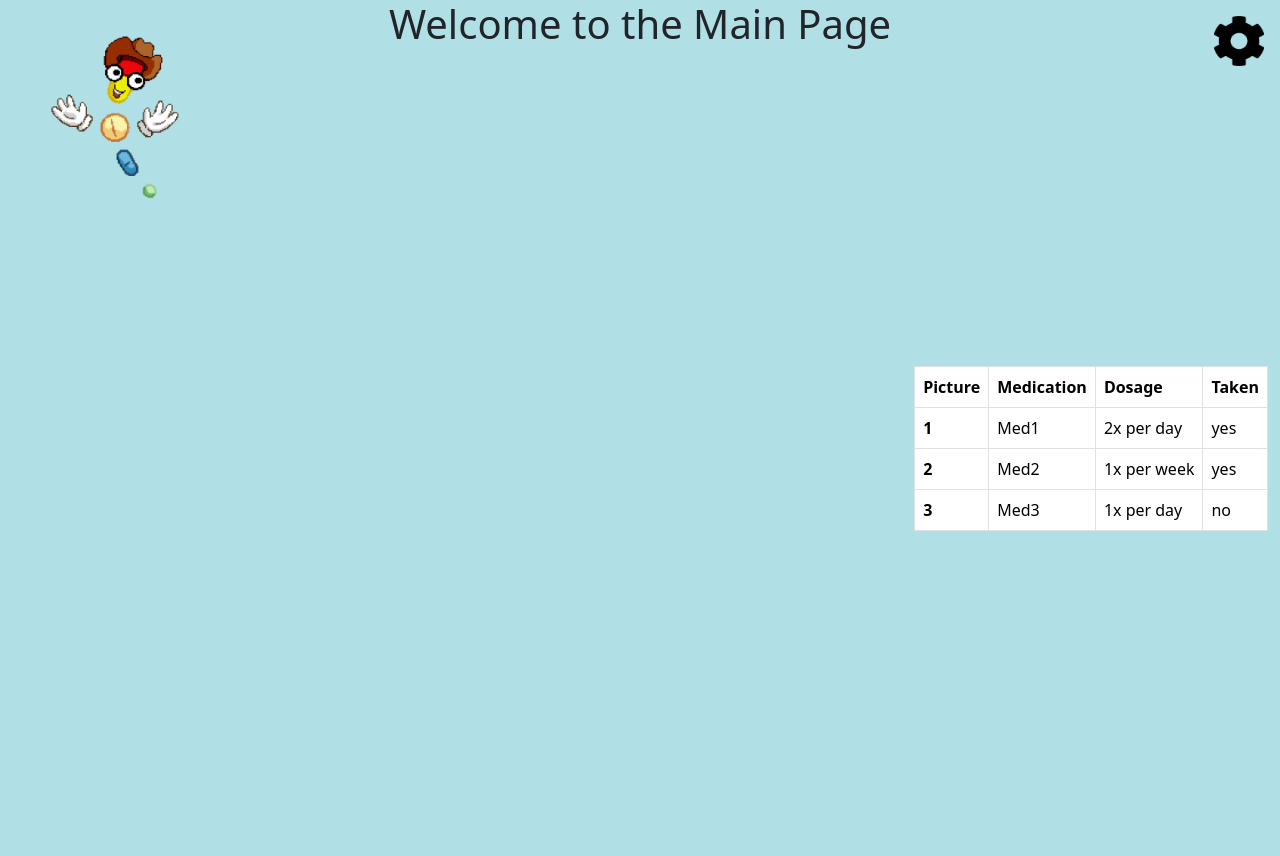
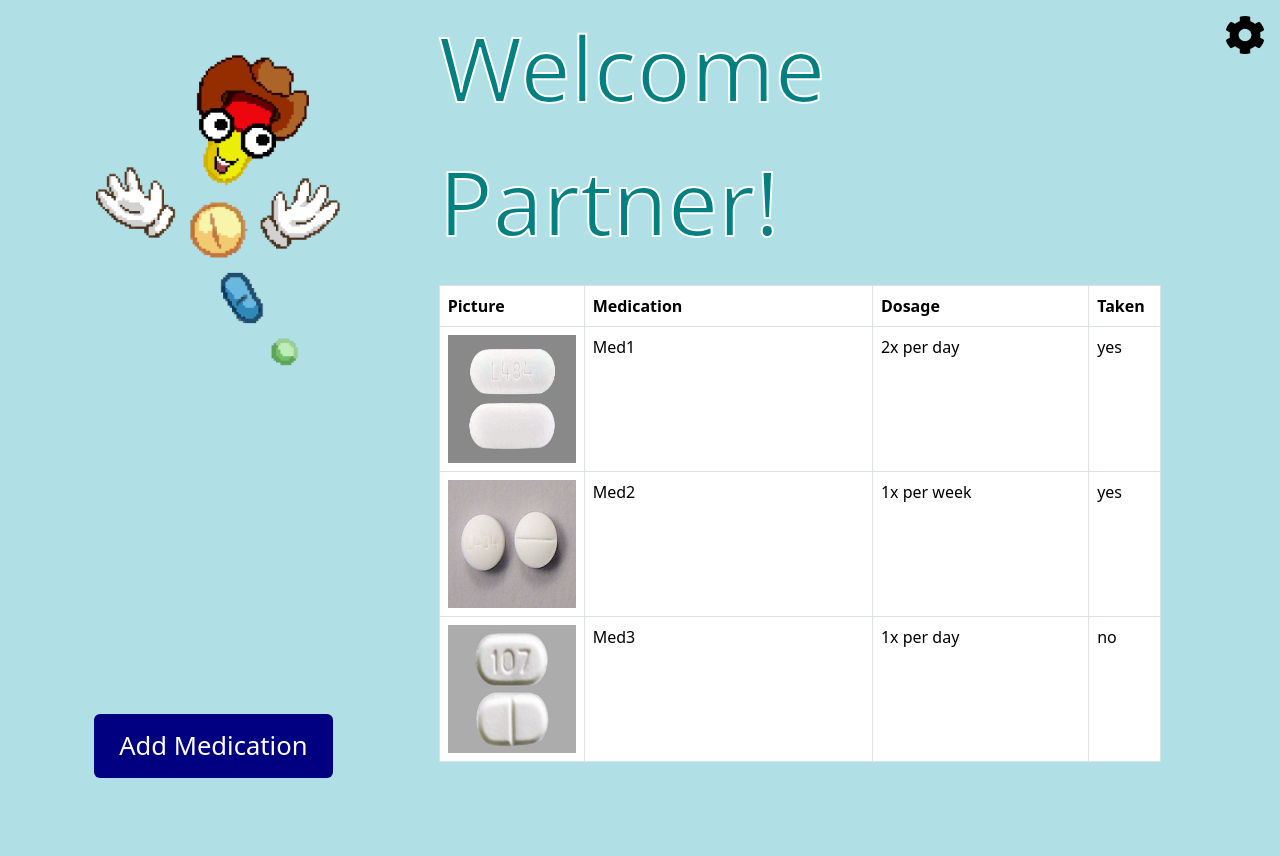
Before and after one commit to RockstarRyan/cen3031-project, a PHP site: page /main.html in a window 1280 px wide. After the commit the page ends 778 px from the top, so only its background shows below. Run offline with PHP 8.4, Linux system fonts and the light colour scheme.

Commit message:
some updates to main

```diff
--- a/css/mainStyle.css
+++ b/css/mainStyle.css
@@ -1,16 +1,53 @@
 body {
   background-color: powderblue;
 }
-mainFont {
-  color: blue;
-  font-size: 50px;
-  -webkit-text-stroke-width: 5px;
+.mainFont {
+  color: teal;
+  font-size: 12vw;
+  white-space: nowrap;
+  -webkit-text-stroke-width: 2px;
   -webkit-text-stroke-color: white;
 }
-p {
-  color: red;
+.mainFont2 {
+  color: teal;
+  font-size: 7vw;
+  font-style: bold;
+  -webkit-text-stroke-width: 2px;
+  -webkit-text-stroke-color: white;
+}
+.subFont {
+  color: navy;
+  font-size: 4vw;
+  -webkit-text-stroke-width: 0px;
+  -webkit-text-stroke-color: white;
+}
+.flex-container {
+	display: flex;
+	justify-content: space-between; /* Positions elements on left and right */
+	align-items: center;            /* Centers elements vertically */
+	white-space: nowrap;            /* Prevents wrapping */
+	width: 100%;                    /* Ensures it stretches across the column */
 }
 .custom-table {
-            table-layout: auto; /* Use auto layout to adjust based on content */
-            width: auto; /* Set width to auto to prevent stretching */
-        }
+    width: 100%; /* Ensure the table uses 100% of the column width */
+	table-layout: auto; /* Use auto layout to adjust based on content */
+}
+.nowrap-column {
+    white-space: nowrap;
+}
+.big-button{
+	font-size: 5vw;
+	padding: 2vw 3vw;
+	border: none;
+	background-color: navy;
+}
+.med-button{
+	font-size: 2vw;
+	padding: 1vw 2vw;
+	border: none;
+	white-space: nowrap;            /* Prevents wrapping */
+	background-color: navy;
+}
+ .custom-height {
+        height: 2vh; /* Set a fixed height (e.g., 400px) */
+}
--- a/faq.html
+++ b/faq.html
@@ -11,12 +11,14 @@
 </head>
 <body>
     <header>
-        <h1>FAQ</h1>
+			<div class="text-center">
+				<h1 class="mainFont">FAQ</h1>
+			</div>
     </header>
     <div class="faq-container">
         <!-- faq options go here -->
 		<a href="settings.html">
-        <img src="images/BackSymbol.png" alt="Back Symbol" class="settings-icon position-absolute top-0 start-0 m-3" onclick="navigateToSettings()" style="width: 5%; height: 5%;">
+        <img src="images/BackSymbol.png" alt="Back Symbol" class="settings-icon position-absolute top-0 start-0 m-3" style="width: 50px; height: 50px;">
 		</a>
     </div>
     <!-- Bootstrap JavaScript (CDN) -->
--- a/main.html
+++ b/main.html
@@ -10,18 +10,54 @@
     <link rel="stylesheet" href="css/mainStyle.css">
 </head>
 <body>
-    <header>
-		<div class="text-center">
-			<h1 class="mainFont">Welcome to the Main Page</h1>
+<div class="container-fluid">
+	<!-- set up bootstrap grid system to make page format responsive -->
+	<div class="row">
+		<div class="col-4">
+			<img src="images/PillPartner.png" alt="PillPartner Avatar" class="pill-partner position-absolute top-0 end-1 m-3" style="width: 30vw; height: 30vw">
 		</div>
+		<div class="col-7">
+			<p class="mainFont2">Welcome Partner!</p>
+		</div>
+		<div class="col-1">
 			<a href="settings.html">
-        <img src="images/cog.png" alt="Settings" class="settings-icon position-absolute top-0 end-0 m-3" style="width: 50px; height: 50px;">
+			<img src="images/cog.png" alt="Settings" class="settings-icon position-absolute top-0 end-0 m-3" style="width: 3vw; height: 3vw;">
 			</a>
-		<img src="images/PillPartner.png" alt="PillPartner Avatar" class="pill-partner position-absolute top-0 end-1 m-3" style="width: 200px; height: 200px;">
-
-    <div class="container-fluid d-flex justify-content-end align-items-center vh-100">
+		</div>
+		<div class="w-100"></div>
+		<div class="col-4 text-center" style="margin-top: auto;">
+		 <!-- Button to Open Modal -->
+			<button type="button" class="btn btn-primary med-button " data-bs-toggle="modal" data-bs-target="#myModal">
+				Add Medication
+			</button>
+			<!-- Modal Structure -->
+			<div class="modal fade" id="myModal" tabindex="-1" aria-labelledby="myModalLabel" aria-hidden="true">
+				<div class="modal-dialog">
+					<div class="modal-content">
+						<div class="modal-header">
+							<h5 class="modal-title" id="myModalLabel">Add New Medication</h5>
+							<button type="button" class="btn-close" data-bs-dismiss="modal" aria-label="Close"></button>
+						</div>
+						<div class="modal-body">
+							This is the content inside the popup.
+						</div>
+						<div class="modal-footer">
+							<button type="button" class="btn btn-secondary" data-bs-dismiss="modal">Close</button>
+							<button type="button" class="btn btn-primary">Save Medication</button>
+						</div>
+					</div>
+				</div>
+			</div>
+		</div>
+		<div class="col-7">
 		  <table class="table table-bordered custom-table">
 			<thead class="thead-dark">
+			<colgroup>
+				<col style="width: 20%;">
+				<col style="width: 40%;">
+				<col style="width: 30%;">
+				<col style="width: 10%;">
+			</colgroup>
 				<tr>
 				  <th scope="col">Picture</th>
 				  <th scope="col">Medication</th>
@@ -31,27 +67,37 @@
 			  </thead>
 			  <tbody>
 				<tr>
-			  <th scope="row">1</th>
-			  <td>Med1</td>
-			  <td>2x per day</td>
+				  <td><img src="images/DummyPill1.jpg" alt = "Pill 1" class="pill1" style="width: 10vw; height: 10vw;"></img></td>
+				  <td  class="text-nowrap">Med1</td>
+				  <td  class="text-nowrap">2x per day</td>
 				  <td>yes</td>
 				</tr>
 				<tr>
-			  <th scope="row">2</th>
-			  <td>Med2</td>
-			  <td>1x per week</td>
+				  <td><img src="images/DummyPill2.jpg" alt = "Pill 2" class="pill2" style="width: 10vw; height: 10vw;"></img></td>
+				  <td  class="text-nowrap">Med2</td>
+				  <td  class="text-nowrap">1x per week</td>
 				  <td>yes</td>
 				</tr>
 				<tr>
-			  <th scope="row">3</th>
-			  <td>Med3</td>
-			  <td>1x per day</td>
+				  <td><img src="images/DummyPill3.jpg" alt = "Pill 3" class="pill3" style="width: 10vw; height: 10vw;"></img></td>
+				  <td  class="text-nowrap">Med3</td>
+				  <td  class="text-nowrap">1x per day</td>
 				  <td>no</td>
 				</tr>
 			  </tbody>
 			</table>
 		</div>
-    </header>
+		<div class="w-100"></div>
+		<div class="col-1"></div>
+		<div class="col-4 p-0">
+
+		</div>
+
+
+	</div>
+</div>
+
+
 	<!-- Bootstrap JavaScript (CDN) -->
     <script src="https://cdn.jsdelivr.net/npm/bootstrap@5.3.0/dist/js/bootstrap.bundle.min.js"></script>
 	<!-- Custom JavaScript -->
```
Also changed, not shown: index.html (+5 -5 lines), settings.html (+24 -11 lines), images/DummyPill1.jpg (added), images/DummyPill2.jpg (added), images/DummyPill3.jpg (added). Lines whose indentation alone changed are shown as unchanged.
